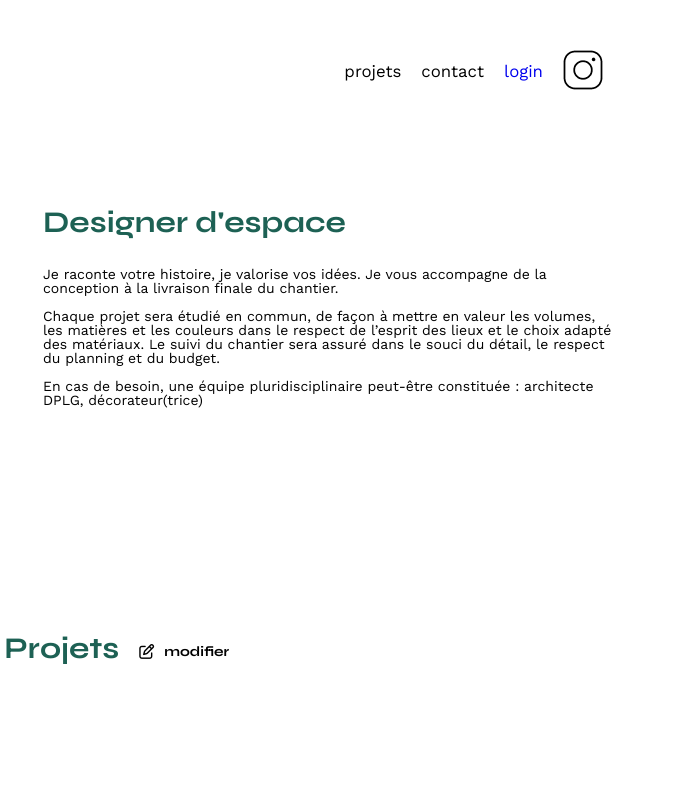
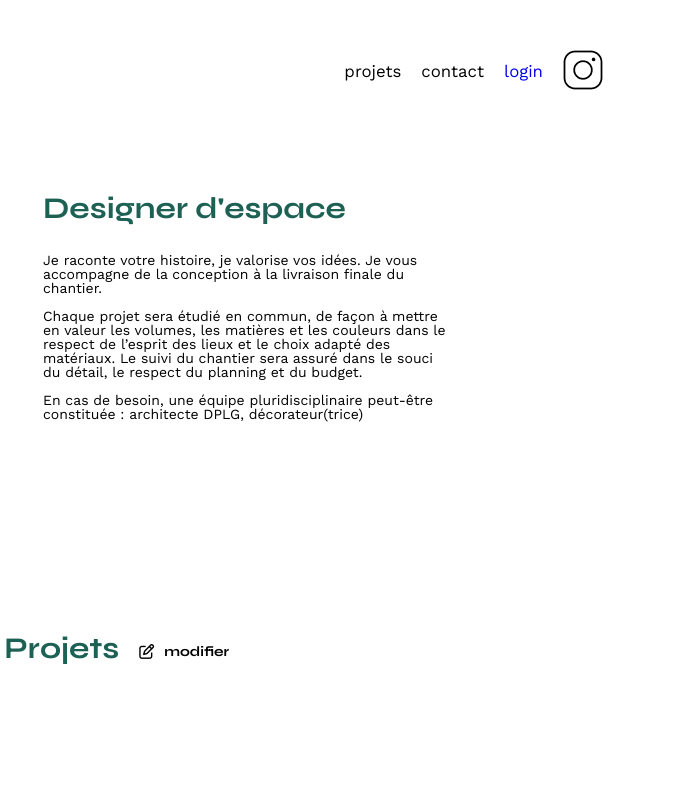
Before and after one commit to franckgullit/Sophie-Bluel, a plain HTML site: page FrontEnd/index.html in a window 1280 px wide. Shown: the top 800 px of the page, 597-1280 px from the left. Drawn offline with nearby package versions, Linux system fonts and the light colour scheme; no server answers.

Commit message:
Update index.html
adding<br> in introduction paragraphs

```diff
--- a/FrontEnd/index.html
+++ b/FrontEnd/index.html
@@ -35,19 +35,19 @@
 			</figure>
 			<article>
 				<h2>Designer d'espace</h2>
-				<p>Je raconte votre histoire, je valorise vos idées. Je vous accompagne de la conception à la livraison
-					finale du chantier.</p>
-				<p>Chaque projet sera étudié en commun, de façon à mettre en valeur les volumes, les matières et les
-					couleurs dans le respect de l’esprit des lieux et le choix adapté des matériaux. Le suivi du
-					chantier sera assuré dans le souci du détail, le respect du planning et du budget.</p>
-				<p>En cas de besoin, une équipe pluridisciplinaire peut-être constituée : architecte DPLG,
+				<p>Je raconte votre histoire, je valorise vos idées. Je vous<br> accompagne de la conception à la livraison
+					finale du<br> chantier.</p>
+				<p>Chaque projet sera étudié en commun, de façon à mettre<br> en valeur les volumes, les matières et les
+					couleurs dans le<br> respect de l’esprit des lieux et le choix adapté des<br> matériaux. Le suivi du
+					chantier sera assuré dans le souci<br> du détail, le respect du planning et du budget.</p>
+				<p>En cas de besoin, une équipe pluridisciplinaire peut-être<br> constituée : architecte DPLG,
 					décorateur(trice)</p>
 			</article>
 		</section>
 		<section id="portfolio">
 			<div class="portfolio-header">
 				<h2>Mes Projets</h2>
-				<a href="#" class=js-modal>
+				<a href="#modal" class="js-modal">
 					<button id="edit-button" class="hidden-edit-button">
 						<i class="fa-regular fa-pen-to-square"></i> modifier
 					</button>
@@ -87,8 +87,7 @@
 	</footer>
 
 	<!--modal window-->
-	<aside id="modal" class="modal-pop-up-window" aria-hidden="true" role="dialog" aria-modal="false"
-		style="display:none;">
+	<aside id="modal" class="modal-pop-up-window" aria-hidden="true" role="dialog" aria-modal="false" style="display:none;"	>
 		<div class="modal-window">
 			<button class="close-button">&times;</button>
 			<h2 id="modal-title"> Galerie photo</h2>
```
